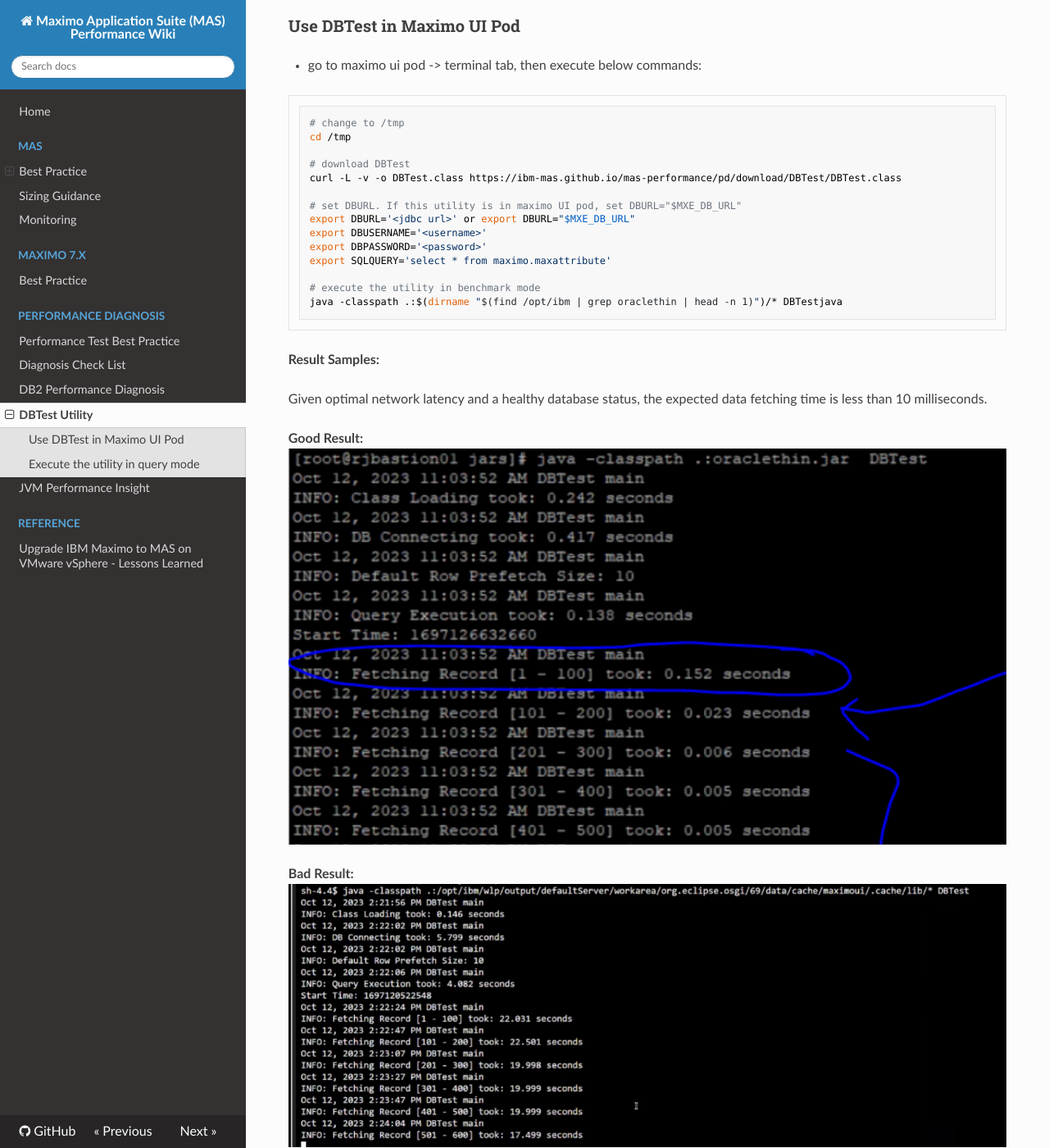
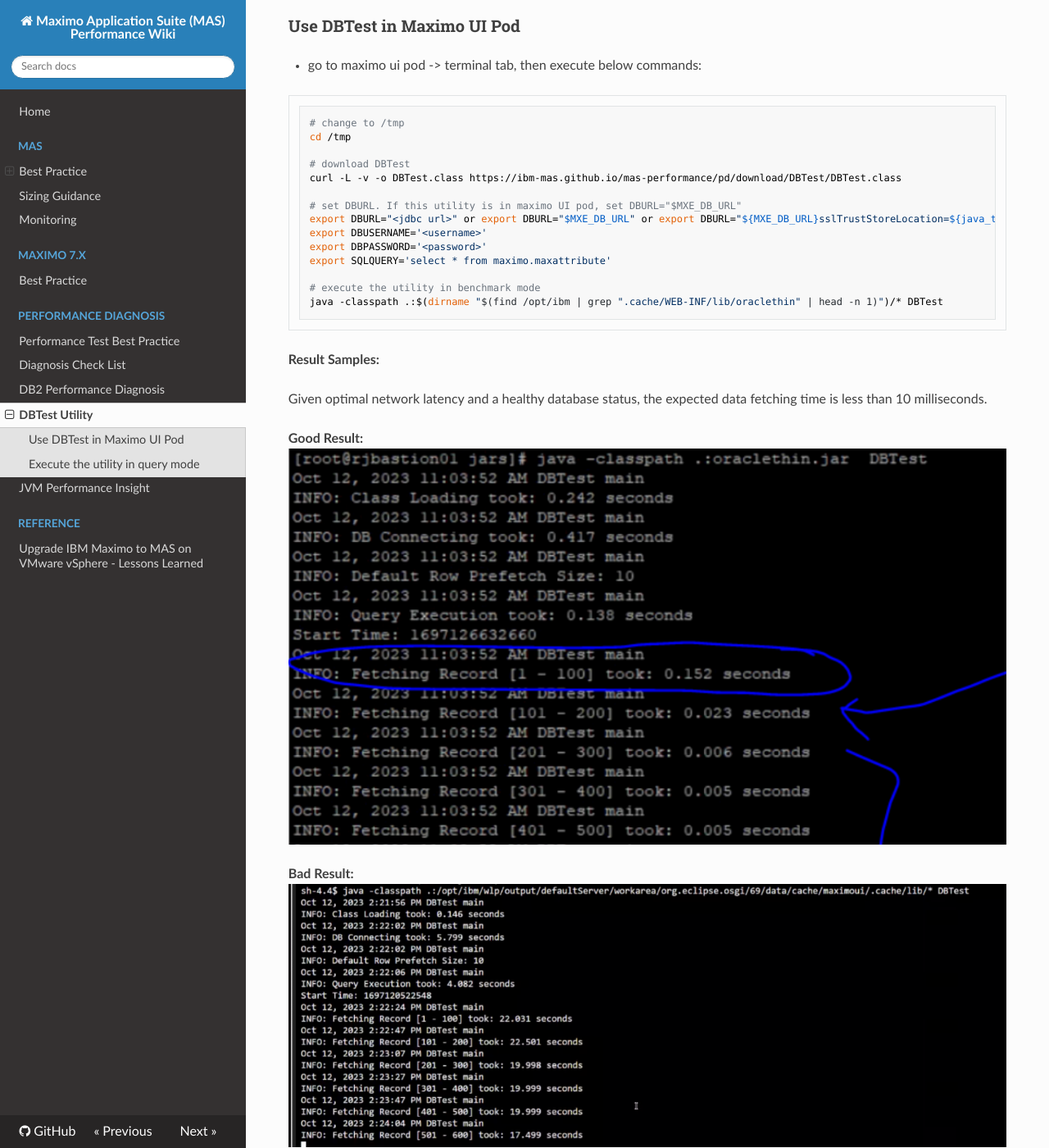
Before and after one commit to ibm-mas/mas-performance, an MkDocs documentation site: the page built from docs/pd/dbtest.md, in a window 1280 px wide and 1400 px high, scrolled down 406 px. Shown: the whole window at 82% size. Built offline with MkDocs 1.6.1, drawn with Linux system fonts in a browser that asks for light colours; nearby versions of some CDN libraries; some of the changed text lies outside the part shown.

Commit message:
[patch] update dbtest.md

````diff
--- a/docs/pd/dbtest.md
+++ b/docs/pd/dbtest.md
@@ -23,13 +23,13 @@
 curl -L -v -o DBTest.class https://ibm-mas.github.io/mas-performance/pd/download/DBTest/DBTest.class
 
 # set DBURL. If this utility is in maximo UI pod, set DBURL="$MXE_DB_URL"
-export DBURL='<jdbc url>' or export DBURL="$MXE_DB_URL"
+export DBURL="<jdbc url>" or export DBURL="$MXE_DB_URL" or export DBURL="${MXE_DB_URL}sslTrustStoreLocation=${java_truststore};sslTrustStorePassword=${java_truststore_password};"
 export DBUSERNAME='<username>'
 export DBPASSWORD='<password>'
 export SQLQUERY='select * from maximo.maxattribute'
 
 # execute the utility in benchmark mode
-java -classpath .:$(dirname "$(find /opt/ibm | grep oraclethin | head -n 1)")/* DBTestjava
+java -classpath .:$(dirname "$(find /opt/ibm | grep ".cache/WEB-INF/lib/oraclethin" | head -n 1)")/* DBTest
 ```
 
 **Result Samples:**
@@ -46,7 +46,7 @@
 ### Execute the utility in query mode
 
 ```bash
-java -classpath .:$(dirname "$(find /opt/ibm | grep oraclethin | head -n 1)")/* DBTestjava -q
+java -classpath .:$(dirname "$(find /opt/ibm | grep ".cache/WEB-INF/lib/oraclethin" | head -n 1)")/* DBTest -q
 ```
 
 **Output Sample:**
````
